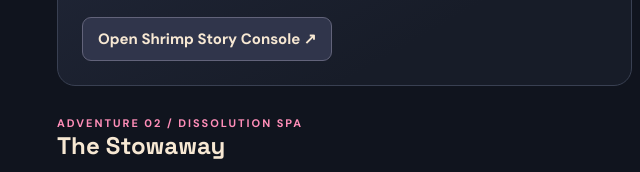
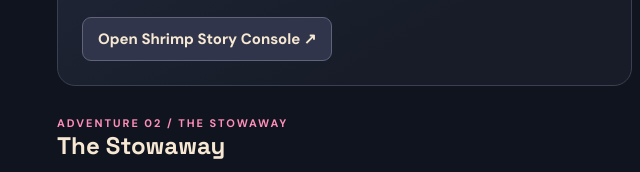
Before and after one commit to jcohen-md-phd/grand-elsewhere, a plain HTML site: page gm-dash.html in a window 1280 px wide. Shown: the part 798-970 px from the top of the page, 0-640 px from the left. Drawn offline with Linux system fonts and the light colour scheme.

Commit message:
Update gm-dash.html

```diff
--- a/gm-dash.html
+++ b/gm-dash.html
@@ -37,7 +37,7 @@ section{margin-top:32px}.textarea{width:100%;min-height:260px;resize:vertical;ba
 <article class="panel"><div class="eyebrow">Acts &amp; escalation</div><h2>Shrimp Story Console</h2><p>Run Acts I–III, track the infestation and Sterilization Cascade, and roll shrimp encounters.</p><a class="action" href="shrimp_story_console.html">Open Shrimp Story Console ↗</a></article>
 <article class="panel"><div class="eyebrow">Personnel &amp; creatures</div><h2>Shrimp NPC Console</h2><p>Prequel crew, passengers, and Pelagian creatures; health, wounds, and encounter tracking.</p><a class="action" href="shrimp_npc_console.html">Open Shrimp NPC Console ↗</a></article>
 </div></section>
-<section class="link-section" id="stowaway" aria-labelledby="stowaway-heading"><div class="eyebrow">Adventure 02 / Dissolution Spa</div><h2 id="stowaway-heading">The Stowaway</h2><div class="grid">
+<section class="link-section" id="stowaway" aria-labelledby="stowaway-heading"><div class="eyebrow">Adventure 02 / The Stowaway</div><h2 id="stowaway-heading">The Stowaway</h2><div class="grid">
 <article class="panel"><div class="eyebrow">Story operations</div><h2>Stowaway Story Console</h2><p>Planned home for the Dissolution Spa mystery, clues, objectives, and escalation.</p><span class="placeholder" aria-label="Stowaway Story Console coming soon">Coming soon</span></article>
 <article class="panel"><div class="eyebrow">Original voyage dossiers</div><h2>Stowaway NPC Console</h2><p>Original game NPCs, including Dr. Vey, the Fontaine and Vex families, and the crew.</p><a class="action" href="grand_elsewhere_gm.html">Open Stowaway NPC Console ↗</a></article>
 </div></section>
```
